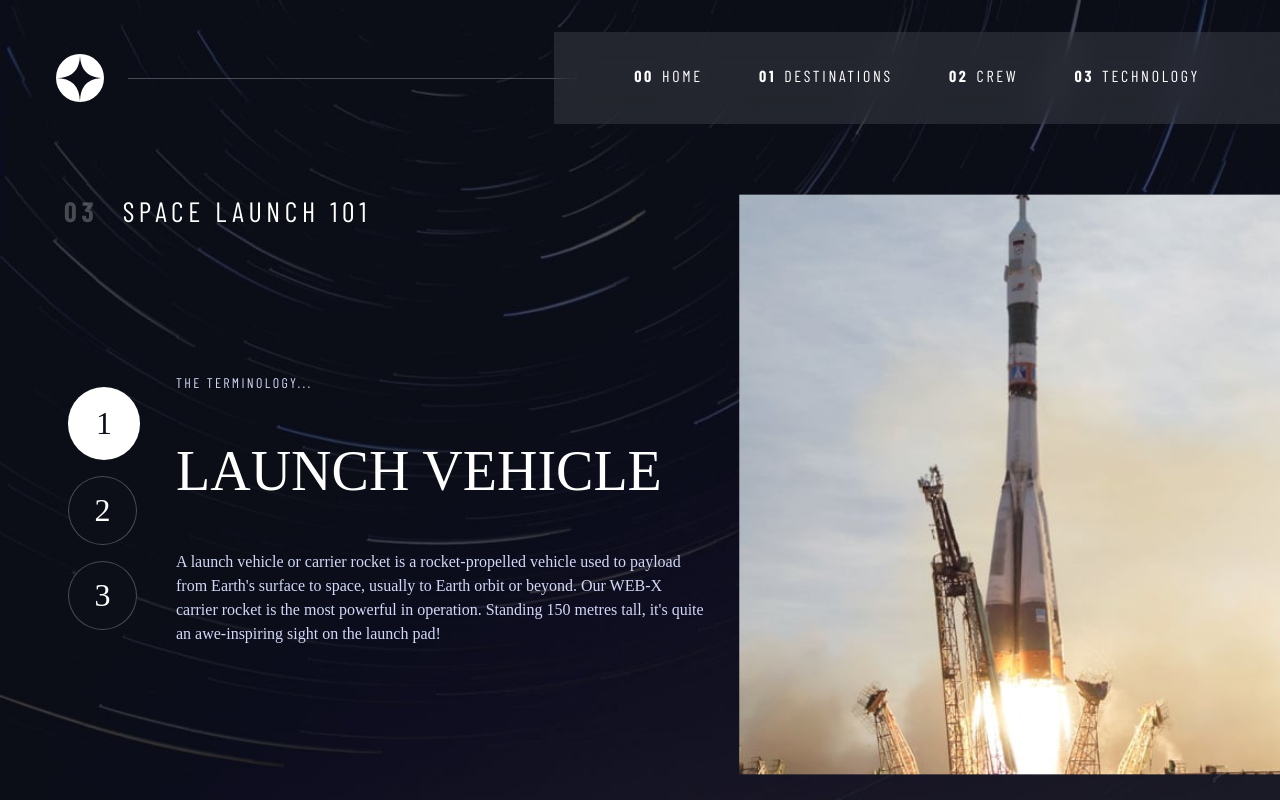
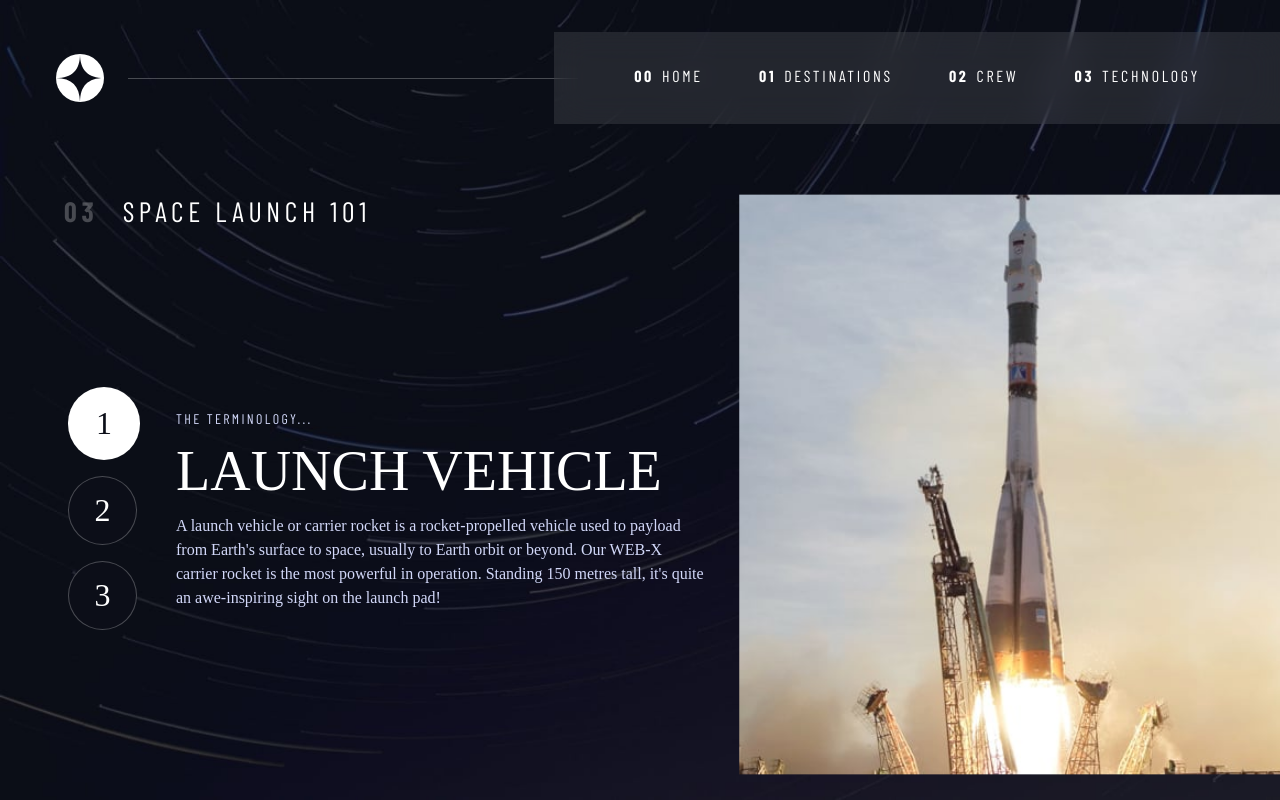
Before and after one commit to PolinaKerkenyakova/space-tourism-multi-page-website, a React (Create React App) app: page /technology in a window 1280 px wide. Shown: the top 800 px of the page. Built offline with nearby package versions, Linux system fonts and the light colour scheme; the HTML template or start-up script is replaced by a standard one; a web font is replaced by a local one.

Commit message:
Add small space variation for the flow utility class

```diff
--- a/src/App.css
+++ b/src/App.css
@@ -141,6 +141,10 @@ select {
 
 .flow > *:where(:not(:first-child)) {
   margin-top: var(--flow-space, 1rem);
+}
+
+.flow-space--small {
+  --flow-space: 0.75rem;
 }
 
 .container {
```
